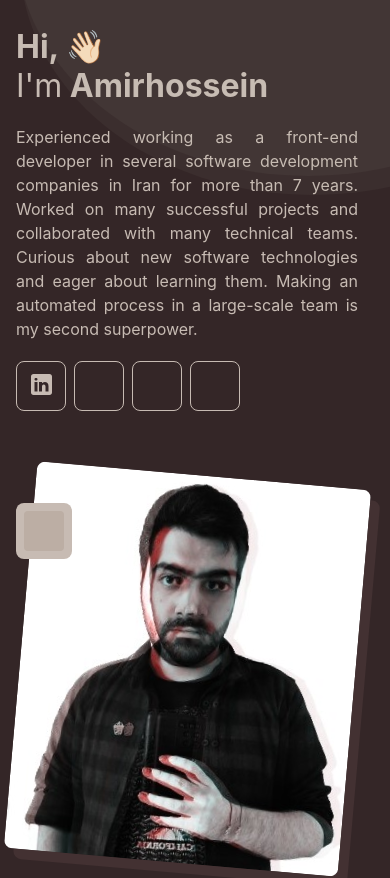
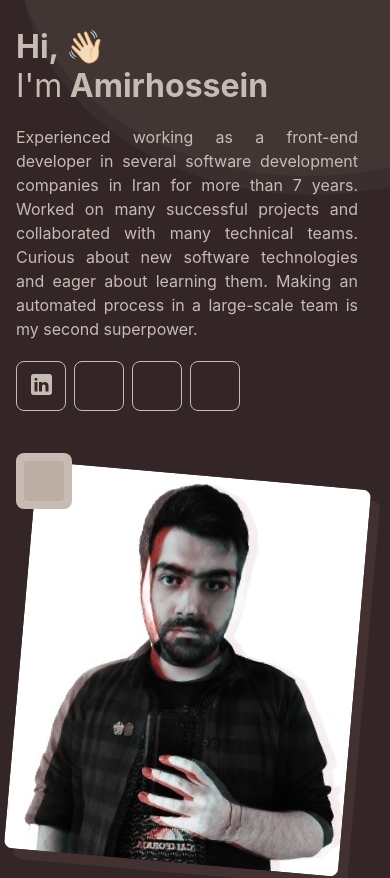
Before and after one commit to amirzenoozi/portfolio-react-app, a React (Create React App) app: page / in a window 390 px wide. Shown: the top 878 px of the page. Built offline with nearby package versions, Linux system fonts and the light colour scheme; some icons are missing.

Commit message:
:bug: Fix: Media Query Problems

```diff
--- a/public/index.html
+++ b/public/index.html
@@ -8,6 +8,7 @@
     <link rel="manifest" href="%PUBLIC_URL%/manifest.json" />
     <link rel="icon" href="%PUBLIC_URL%/favicon.ico" />
     <meta name="theme-color" content="#342627" />
+    <meta name="viewport" content="width=device-width, initial-scale=1">
     <meta
       name="description"
       content="Personal Portfolio Website"
--- a/src/pages/home/style.scss
+++ b/src/pages/home/style.scss
@@ -9,7 +9,7 @@
     flex-direction: column;
     align-items: center;
     justify-content: flex-end;
-    padding-bottom: px-to-rem(200);
+    padding-bottom: px-to-rem(100);
     box-sizing: border-box;
     overflow: hidden;
 
@@ -109,4 +109,8 @@
             left: 4vw;
         }
     }
+
+    @include respond-to(md) {
+        padding-bottom: px-to-rem(200);
+    }
 }
--- a/src/styles/mixins.scss
+++ b/src/styles/mixins.scss
@@ -34,7 +34,7 @@
 // Responsive mixin
 @mixin respond-to($name) {
     @if(map-has-key($breakpoints, $name)) {
-        @media (min-width: #{inspect(map-get($breakpoints, $name))}) {
+        @media only screen and (min-width: #{inspect(map-get($breakpoints, $name))}) {
             @content;
         }
     }
```
